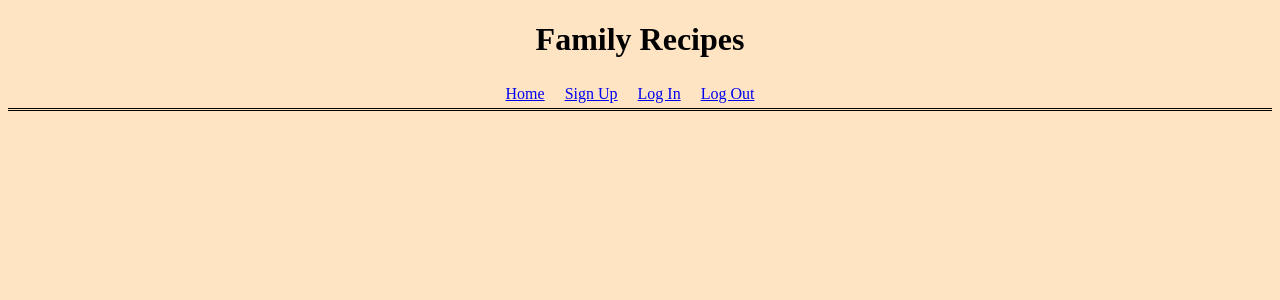
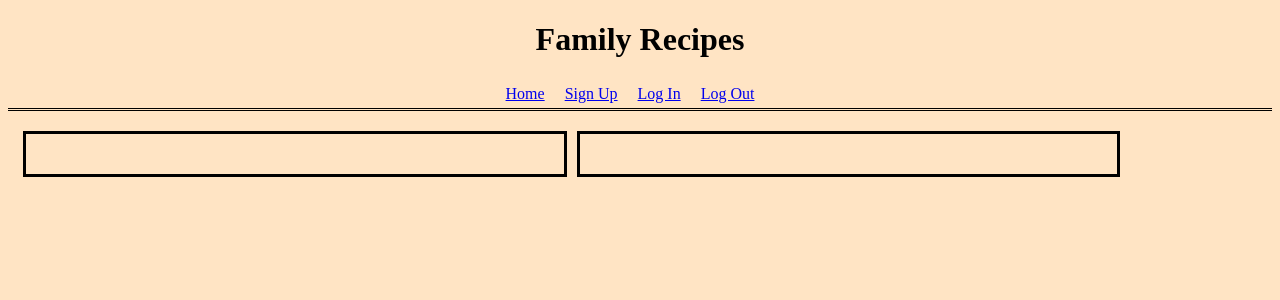
Before and after one commit to azharshahstl/family-recipes, a React (Create React App) app: page / in a window 1280 px wide. Shown: the top 300 px of the page. Built offline with nearby package versions, Linux system fonts and the light colour scheme.

Commit message:
Added more CSS

```diff
--- a/src/App.css
+++ b/src/App.css
@@ -2,7 +2,7 @@
 
 }
 
-.header {
+.header, .welcome {
     text-align: center;
     padding-bottom: 5px;
     font-family: Apple Chancery;
@@ -18,11 +18,6 @@ body {
     background-color: bisque;
 }
 
-.container {
-    display: flex;
-    flex-direction: row;
-}
-
 .form {
     border: double green;
     padding: 5px;
@@ -32,7 +27,7 @@ body {
 }
 
 input[type=text] {
-    width: 30%;
+    width: 40%;
     padding: 12px 20px;
     margin: 8px 0;
     box-sizing: border-box;
@@ -45,8 +40,10 @@ input[type=text] {
 input[type=text]:focus {
     border: 3px solid #555;
 }
+
 input[type=textarea] {
-    width: 30%;
+    width: 50%;
+    height: 75px;
     padding: 12px 20px;
     margin: 8px 0;
     box-sizing: border-box;
@@ -61,7 +58,7 @@ input[type=text] {
 }
 
 input[type=password] {
-    width: 30%;
+    width: 40%;
     padding: 12px 20px;
     margin: 8px 0;
     box-sizing: border-box;
@@ -74,6 +71,34 @@ input[type=text] {
 input[type=password]:focus {
     border: 3px solid #555;
 }
+
 input[type=submit] {
     margin: 12px 3px;
 }
+
+.recipeInput {
+    /* border: 3px solid black; */
+    padding-left: 7px;
+    width: 375px;
+    height: 30%;
+    align-content: center;
+}
+
+.recipe {
+    border: 3px solid black;
+    position: absolute;
+    float: right;
+    bottom: 20%;
+}
+
+.loggedInUser {
+    padding: 10px;
+}
+
+.float-child {
+    width: 40%;
+    float: left;
+    padding: 20px;
+    margin: 5px;
+    border: 3px solid black;
+}
--- a/src/components/Recipe.js
+++ b/src/components/Recipe.js
@@ -20,10 +20,12 @@ const Recipe = (props) => {
         debugger;
 
             return (
-                <li>
-
-                    {recipe[0] ? recipe[0].name : null} - {recipe ? recipe[0].ingredients : null} - {recipe ? recipe[0].directions : null}
-                </li>
+                <div className='recipe'>
+                    <li>
+                    <h4>Detailed Recipe</h4>
+                        {recipe[0] ? recipe[0].name : null} - {recipe ? recipe[0].ingredients : null} - {recipe ? recipe[0].directions : null}
+                    </li>
+                </div>
             )
     // }
 }
--- a/src/components/RecipeInput.js
+++ b/src/components/RecipeInput.js
@@ -33,7 +33,8 @@ class RecipeInput extends React.Component {
     render() {
 
         return(
-            <div>
+            <div className='recipeInput'>
+                <h4>Create a New Recipe!</h4>
                 <form onSubmit={this.handleOnSubmit}>
                     <label>Recipe Name: </label>
                     <input type='text' placeholder='Recipe Name' value ={this.state.name} name='name' onChange={this.handleOnChange}/><br></br>
--- a/src/components/Recipes.js
+++ b/src/components/Recipes.js
@@ -20,7 +20,8 @@ const Recipes = (props) => {
     else {
 
         return (
-            <div>
+            <div className='recipes'>
+                <h4>Recipes</h4>
                 {recipes.map(recipe =>
                 <div key={recipe.id}><Link to={`/recipes/${recipe.id}`}>{recipe.name}</Link></div>)}
                  <Route path='/recipes/:id' render={(routerProps) => <Recipe {...routerProps} recipes={recipes}/>}/>
--- a/src/containers/LoggedInUsersContainer.js
+++ b/src/containers/LoggedInUsersContainer.js
@@ -15,11 +15,12 @@ class LoggedInUsersContainer extends React.Component {
 
     render(){
         return(
-            <div className='container'>
-                <div>
-                    {this.props.user.user.jwt !== undefined ? <RecipeInput user={this.props.user}/>  : null }
-                    {this.props.user.user.jwt !== undefined ? <Recipes recipes={this.props.recipes}/> : null}
-                </div>
+            <div className='loggedInUser'>
+
+                    <div className='welcome'>{this.props.user.user.jwt !== undefined ? <h3>{`Welcome back, ${this.props.user.user.user.name}`}</h3>  : null }</div>
+                    <div className='float-child'>{this.props.user.user.jwt !== undefined ? <RecipeInput user={this.props.user}/>  : null }</div>
+                    <div className='float-child'>{this.props.user.user.jwt !== undefined ? <Recipes recipes={this.props.recipes}/> : null}</div>
+
             </div>
         )
         }
```
Lines whose indentation alone changed are shown as unchanged.
